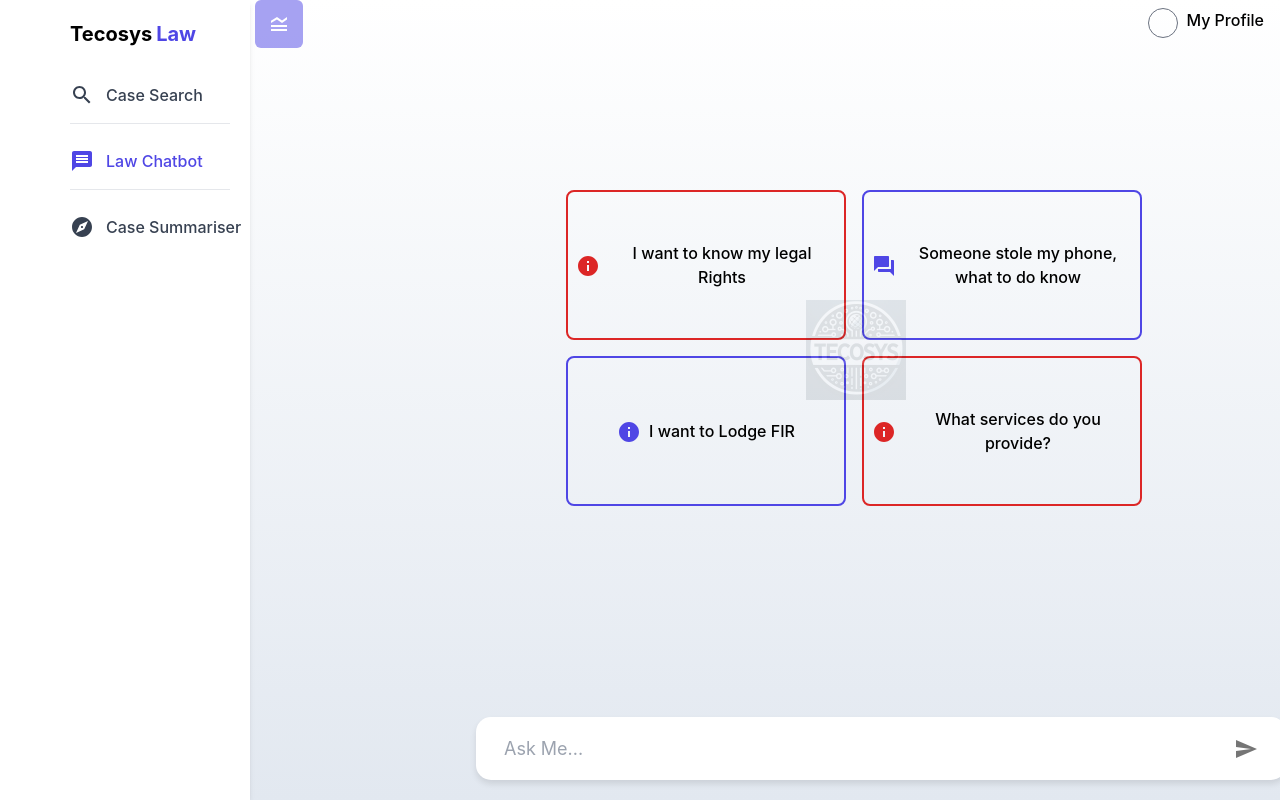
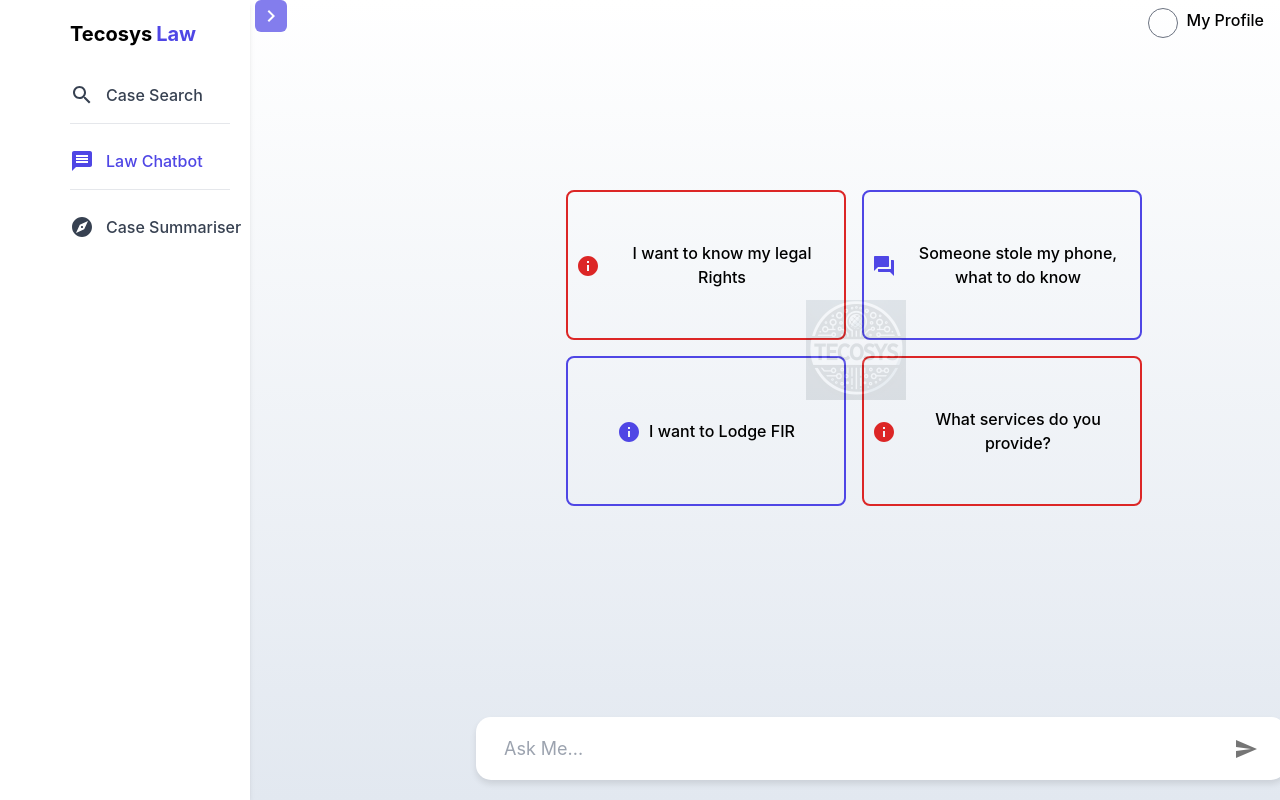
Before and after one commit to 1Yogeshh/tecosys-law, a React (Create React App) app: page /law-chat-bot in a window 1280 px wide. Built offline with nearby package versions, Linux system fonts and the light colour scheme; sample sign-in values are in the browser's storage; a web font is replaced by a local one.

Commit message:
chnaged sidebar drag icon

```diff
--- a/src/Sidenavbar/SideNavbar.jsx
+++ b/src/Sidenavbar/SideNavbar.jsx
@@ -1,7 +1,8 @@
 import { Explore, Man, Message, Search } from '@mui/icons-material';
 import { React, useState } from 'react';
 import { NavLink } from 'react-router-dom';
-import LegendToggleIcon from '@mui/icons-material/LegendToggle';
+import ChevronRightIcon from '@mui/icons-material/ChevronRight';
+
 
 function SideNavbar() {
   const activeLinkClass = 'text-indigo-600 font-medium flex gap-1 ';
@@ -19,9 +20,9 @@ function SideNavbar() {
     <div className="relative">
       <button
         onClick={toggleDrawer}
-        className={`p-3 bg-indigo-600 hidden lg:flex  text-white rounded-md fixed z-50 transition-transform duration-300 ${
-          isDrawerOpen ? 'left-[255px]' : 'left-2'} opacity-50 hover:opacity-100`}>
-        <LegendToggleIcon />
+        className={`p-1 bg-indigo-600 hidden lg:flex  text-white rounded-md fixed z-50 transition-transform duration-400 ${
+          isDrawerOpen ? 'left-[255px]' : 'left-2'} opacity-70 hover:opacity-100`}>
+            <ChevronRightIcon/>
       </button>
 
       <div className={`bg-white h-screen shadow-md flex flex-col lg:pl-[70px] pl-2 transition-transform duration-300 fixed top-0 left-0 z-40 lg:w-[250px] w-[80px] ${
```
